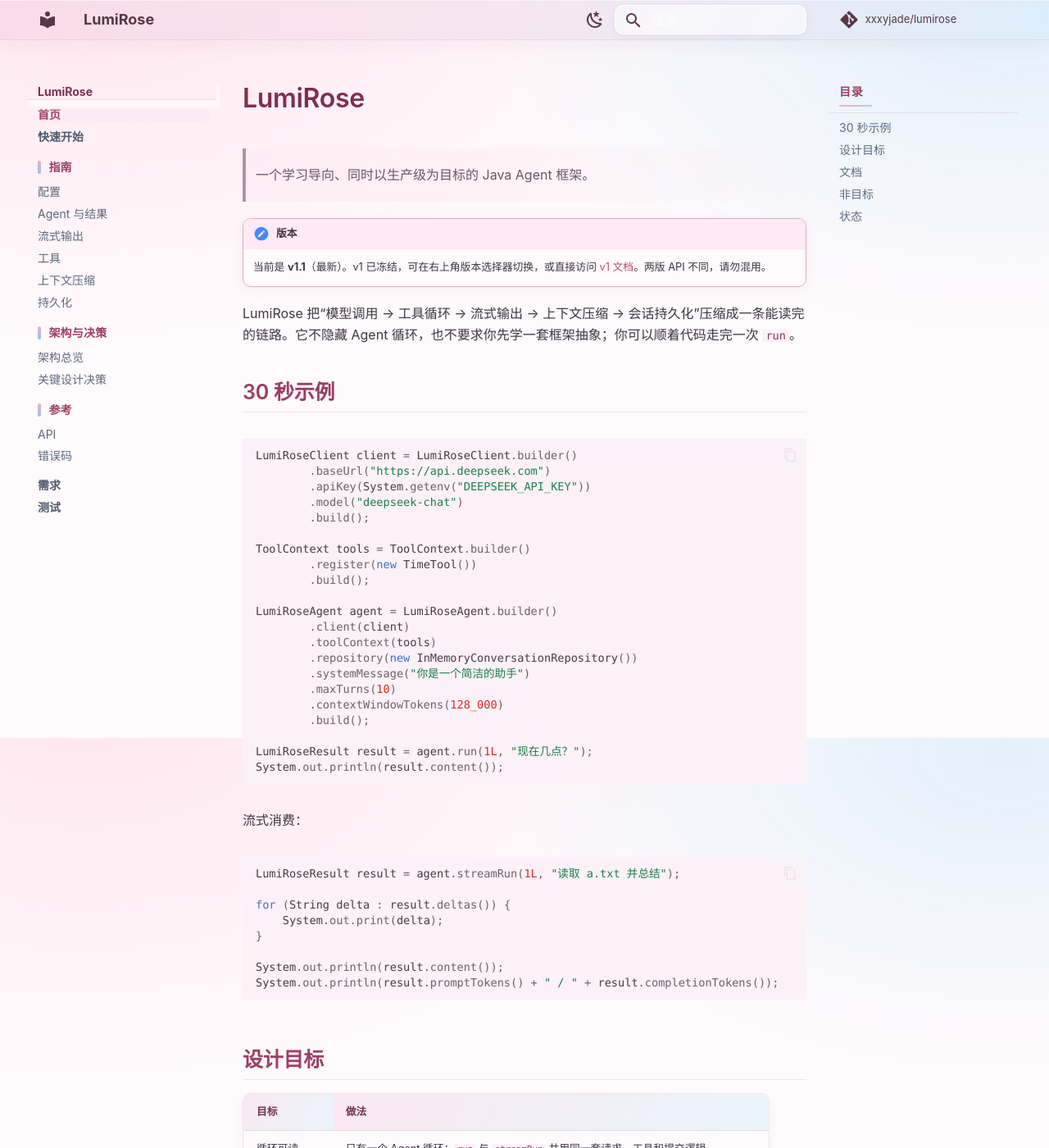
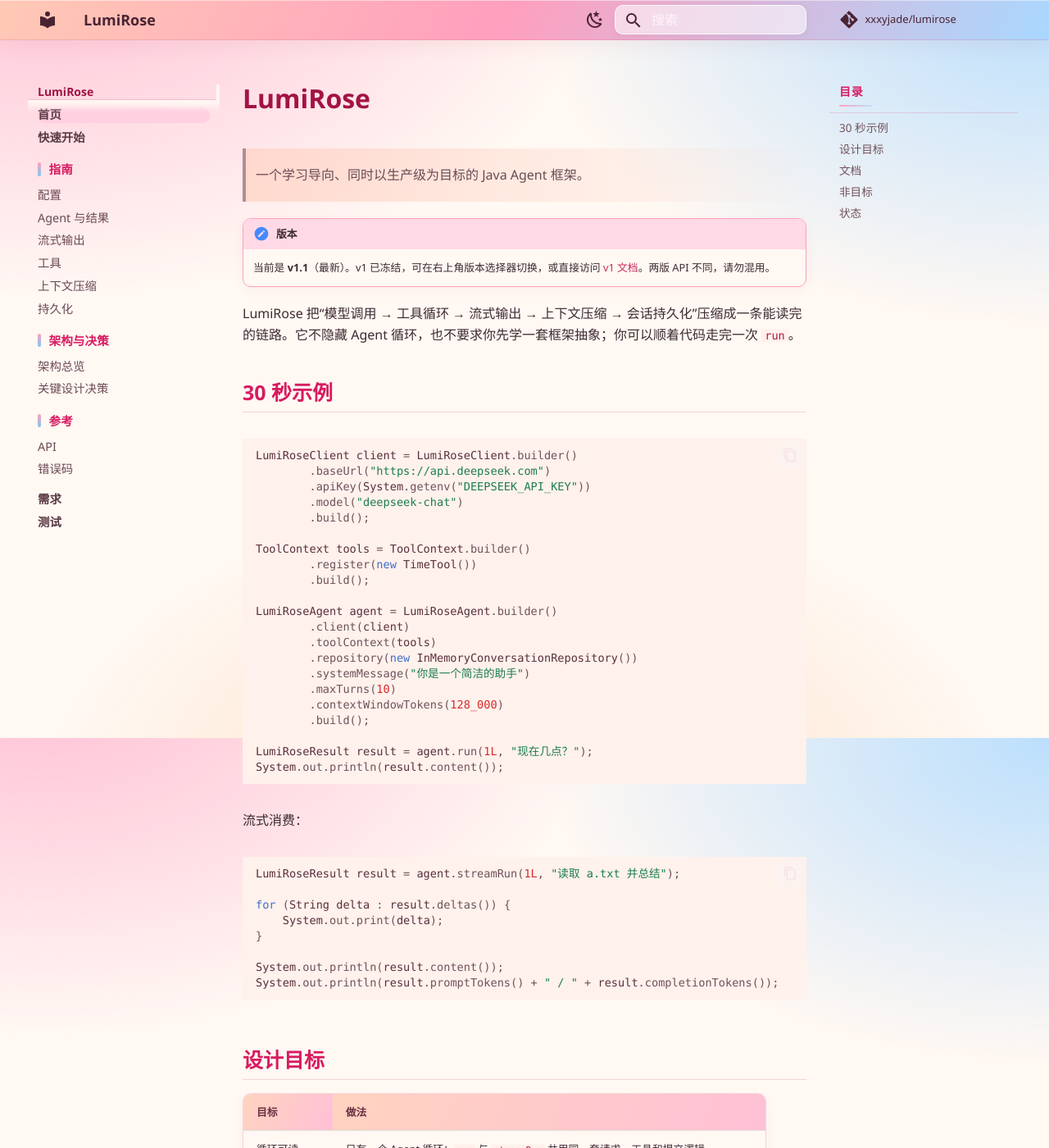
Before and after one commit to XXXYJade/lumirose, an MkDocs documentation site: the page built from docs/v1.1/index.md, in a window 1280 px wide and 1400 px high. Shown: the whole window at 82% size. Built offline with MkDocs 1.6.1 and Material for MkDocs 9.7.7, drawn with Linux system fonts in a browser that asks for light colours; comment, search, counter and statistics services are not loaded; the version menu is left out.

Commit message:
docs: warm up theme and normalize documentation fonts

```diff
--- a/docs/v1.1/stylesheets/extra.css
+++ b/docs/v1.1/stylesheets/extra.css
@@ -1,120 +1,184 @@
 /* ==========================================================================
    LumiRose docs theme
-   Light palette: sakura pink + powder blue.
-   The navigation uses separate colors for section labels and child links so
-   hierarchy is visible without relying on weight alone.
+   Warm sakura / peach / powder-blue palette with a clean CJK sans stack.
    ========================================================================== */
 
 :root {
-  --lr-rose-100: #fdeaf2;
-  --lr-rose-300: #efaec7;
-  --lr-rose-400: #df83a8;
-  --lr-rose-500: #c45f89;
-  --lr-blue-100: #eaf6fd;
-  --lr-blue-300: #a9d3ea;
-  --lr-blue-400: #8fc4e2;
+  --lr-rose-100: #ffe3ec;
+  --lr-rose-200: #ffc9da;
+  --lr-rose-300: #ff9fbe;
+  --lr-rose-400: #ff7fa8;
+  --lr-rose-500: #ef5f8e;
+  --lr-rose-600: #d7265f;
+  --lr-rose-700: #b0174a;
+
+  --lr-peach-100: #fff0e6;
+  --lr-peach-200: #ffdcc6;
+  --lr-peach-400: #ffb38a;
+
+  --lr-blue-100: #e8f6ff;
+  --lr-blue-300: #b9e2fb;
+  --lr-blue-400: #7fc8ef;
 }
 
 /* --------------------------------------------------------------------------
-   Light scheme
+   Light scheme: warm cream canvas, vivid rose, peach and a blue highlight.
    -------------------------------------------------------------------------- */
 
 [data-md-color-scheme="default"] {
-  --md-primary-fg-color: #e7a6bf;
-  --md-primary-fg-color--light: #f4c9da;
-  --md-primary-fg-color--dark: #c97d9d;
-  --md-primary-bg-color: #573747;
+  --md-primary-fg-color: #ff9fbe;
+  --md-primary-fg-color--light: #ffc9da;
+  --md-primary-fg-color--dark: #e85d8a;
+  --md-primary-bg-color: #4a2332;
 
-  --md-accent-fg-color: #3d87b2;
-  --md-accent-fg-color--transparent: rgb(61 135 178 / 12%);
+  --md-accent-fg-color: #e85d75;
+  --md-accent-fg-color--transparent: rgb(232 93 117 / 12%);
 
-  --md-default-fg-color: #3f3540;
-  --md-default-fg-color--light: #6f5f6a;
-  --md-default-fg-color--lighter: #a995a1;
-  --md-default-fg-color--lightest: #f1e2e9;
-  --md-default-bg-color: #fffafc;
+  --md-default-fg-color: #3d2b32;
+  --md-default-fg-color--light: #6f525b;
+  --md-default-fg-color--lighter: #b08d97;
+  --md-default-fg-color--lightest: #f7e3e8;
+  --md-default-bg-color: #fff8f3;
 
-  --md-typeset-a-color: #b04f74;
-  --md-typeset-color: #3f3540;
+  --md-typeset-a-color: #c72c5a;
+  --md-typeset-color: #3d2b32;
 
-  --md-code-bg-color: #fbf1f6;
-  --md-code-fg-color: #4a3a45;
+  --md-code-bg-color: #fff1ec;
+  --md-code-fg-color: #5a2f3d;
 
-  --md-footer-bg-color: #f8eaf1;
-  --md-footer-fg-color: #5d4a56;
-  --md-footer-fg-color--light: #806c78;
-  --md-footer-fg-color--lighter: #a995a1;
-  --md-footer-bg-color--dark: #f2e0e9;
+  --md-footer-bg-color: #ffebe1;
+  --md-footer-fg-color: #5a3a42;
+  --md-footer-fg-color--light: #806069;
+  --md-footer-fg-color--lighter: #b08d97;
+  --md-footer-bg-color--dark: #ffe2ec;
 
-  --lr-nav-section: #9c3f63;
-  --lr-nav-link: #5d687d;
-  --lr-nav-link-hover: #2a7399;
-  --lr-nav-link-hover-bg: #eef7fd;
-  --lr-nav-active: #a33f64;
-  --lr-nav-active-bg: #fdeaf2;
+  --lr-header-text: #4a2332;
+  --lr-header-1: #ffc9b5;
+  --lr-header-2: #ff9fbe;
+  --lr-header-3: #a9d8ff;
 
-  --lr-toc-title: #9c3f63;
-  --lr-toc-link: #606c80;
-  --lr-toc-active-bg: #fff4f8;
+  --lr-source-text: #6b2f42;
+  --lr-source-1: #ffd9c9;
+  --lr-source-2: #ffd0e2;
+  --lr-source-3: #d6efff;
 
-  --lr-border: rgb(190 120 148 / 18%);
-  --lr-heading: #7f2f4e;
-  --lr-heading-2: #9c3f63;
-  --lr-heading-3: #2f6f91;
+  --lr-footer-1: #ffe3d3;
+  --lr-footer-2: #ffd6e5;
+  --lr-footer-3: #d9f0ff;
 
-  --lr-page-glow-1: rgb(255 214 230 / 55%);
-  --lr-page-glow-2: rgb(208 234 249 / 60%);
+  --lr-glow-1: rgb(255 184 208 / 88%);
+  --lr-glow-2: rgb(169 216 255 / 78%);
+  --lr-glow-3: rgb(255 211 173 / 70%);
+
+  --lr-border: rgb(214 96 128 / 24%);
+  --lr-nav-title: #a31345;
+  --lr-nav-section: #d81b60;
+  --lr-nav-top: #5a3a44;
+  --lr-nav-link: #6b4a54;
+  --lr-nav-link-hover: #c22e52;
+  --lr-nav-link-hover-bg: #ffe8ef;
+  --lr-nav-active: #b0174a;
+  --lr-nav-active-bg: #ffd0e0;
+
+  --lr-toc-title: #d81b60;
+  --lr-toc-link: #72525c;
+  --lr-toc-active-bg: #ffd9e6;
+
+  --lr-heading: #a31345;
+  --lr-heading-2: #d81b60;
+  --lr-heading-3: #b3542f;
+
+  --lr-quote-text: #6b4a54;
+  --lr-quote-bg: rgb(255 211 196 / 75%);
+
+  --lr-table-head-1: #ffd3bf;
+  --lr-table-head-2: #ffc0d6;
+  --lr-table-head-text: #6b2f42;
+  --lr-table-alt: rgb(255 247 241 / 78%);
+
+  --lr-code-inline: #b0174a;
+  --lr-note-bg: #ffd9e5;
+  --lr-tip-bg: #e1f4ff;
 }
 
 /* --------------------------------------------------------------------------
-   Dark scheme: keep the same rose/blue identity on a plum night background.
+   Dark scheme: warm plum night with rose and peach highlights.
    -------------------------------------------------------------------------- */
 
 [data-md-color-scheme="slate"] {
-  --md-primary-fg-color: #3a2732;
-  --md-primary-fg-color--light: #523746;
-  --md-primary-fg-color--dark: #2a1b23;
-  --md-primary-bg-color: #f4d9e5;
+  --md-primary-fg-color: #4a2a37;
+  --md-primary-fg-color--light: #643748;
+  --md-primary-fg-color--dark: #35202a;
+  --md-primary-bg-color: #ffd6e2;
 
-  --md-accent-fg-color: #9fd0ec;
-  --md-accent-fg-color--transparent: rgb(159 208 236 / 12%);
+  --md-accent-fg-color: #ffb08a;
+  --md-accent-fg-color--transparent: rgb(255 176 138 / 12%);
 
-  --md-default-fg-color: #f2e4ec;
-  --md-default-fg-color--light: #cbb3c1;
-  --md-default-fg-color--lighter: #927a88;
-  --md-default-fg-color--lightest: #3a2a34;
-  --md-default-bg-color: #21181e;
+  --md-default-fg-color: #ffedf2;
+  --md-default-fg-color--light: #e3c2cc;
+  --md-default-fg-color--lighter: #a9818e;
+  --md-default-fg-color--lightest: #402b35;
+  --md-default-bg-color: #23171d;
 
-  --md-typeset-a-color: #f0a6c2;
-  --md-typeset-color: #f2e4ec;
+  --md-typeset-a-color: #ff9fbe;
+  --md-typeset-color: #ffedf2;
 
-  --md-code-bg-color: #2b1f27;
-  --md-code-fg-color: #f4dce7;
+  --md-code-bg-color: #2d1d25;
+  --md-code-fg-color: #ffe4ec;
 
-  --md-footer-bg-color: #1b1318;
-  --md-footer-fg-color: #d9c2cf;
-  --md-footer-fg-color--light: #b9a0ae;
-  --md-footer-fg-color--lighter: #8d7482;
-  --md-footer-bg-color--dark: #150f13;
+  --md-footer-bg-color: #1d1419;
+  --md-footer-fg-color: #e3c2cc;
+  --md-footer-fg-color--light: #c19da9;
+  --md-footer-fg-color--lighter: #95707e;
+  --md-footer-bg-color--dark: #170f13;
 
-  --lr-nav-section: #f0a6c2;
-  --lr-nav-link: #c6b3bf;
-  --lr-nav-link-hover: #9fd0ec;
-  --lr-nav-link-hover-bg: rgb(159 208 236 / 10%);
-  --lr-nav-active: #f4b7ce;
-  --lr-nav-active-bg: rgb(240 166 194 / 12%);
+  --lr-header-text: #ffe3ec;
+  --lr-header-1: #4a2a37;
+  --lr-header-2: #3a202b;
+  --lr-header-3: #1f2b35;
 
-  --lr-toc-title: #f0a6c2;
-  --lr-toc-link: #bda9b5;
-  --lr-toc-active-bg: rgb(240 166 194 / 10%);
+  --lr-source-text: #ffe3ec;
+  --lr-source-1: #3a242e;
+  --lr-source-2: #33202a;
+  --lr-source-3: #1e2932;
 
-  --lr-border: rgb(240 166 194 / 18%);
-  --lr-heading: #f4c2d5;
-  --lr-heading-2: #f0a6c2;
-  --lr-heading-3: #a8d6ee;
+  --lr-footer-1: #2b1b22;
+  --lr-footer-2: #251820;
+  --lr-footer-3: #1a252d;
 
-  --lr-page-glow-1: rgb(122 61 84 / 20%);
-  --lr-page-glow-2: rgb(56 106 134 / 18%);
+  --lr-glow-1: rgb(160 60 90 / 25%);
+  --lr-glow-2: rgb(60 120 160 / 18%);
+  --lr-glow-3: rgb(160 100 50 / 16%);
+
+  --lr-border: rgb(255 159 190 / 20%);
+  --lr-nav-title: #ffd1dc;
+  --lr-nav-section: #ff9fbe;
+  --lr-nav-top: #e3c2cc;
+  --lr-nav-link: #d6b6c1;
+  --lr-nav-link-hover: #ffc29a;
+  --lr-nav-link-hover-bg: rgb(255 176 138 / 10%);
+  --lr-nav-active: #ffb3c9;
+  --lr-nav-active-bg: rgb(255 127 168 / 15%);
+
+  --lr-toc-title: #ff9fbe;
+  --lr-toc-link: #c8a6b1;
+  --lr-toc-active-bg: rgb(255 127 168 / 12%);
+
+  --lr-heading: #ffd1dc;
+  --lr-heading-2: #ff9fbe;
+  --lr-heading-3: #ffc29a;
+
+  --lr-quote-text: #e3c2cc;
+  --lr-quote-bg: rgb(255 159 190 / 8%);
+
+  --lr-table-head-1: rgb(160 60 90 / 35%);
+  --lr-table-head-2: rgb(160 100 50 / 30%);
+  --lr-table-head-text: #ffd1dc;
+  --lr-table-alt: rgb(255 159 190 / 4%);
+
+  --lr-code-inline: #ffb3c9;
+  --lr-note-bg: rgb(255 159 190 / 15%);
+  --lr-tip-bg: rgb(127 200 239 / 14%);
 }
 
 /* --------------------------------------------------------------------------
@@ -122,17 +186,24 @@
    -------------------------------------------------------------------------- */
 
 body {
+  --md-text-font-family: "Noto Sans SC", "PingFang SC", "Microsoft YaHei UI",
+    "Microsoft YaHei", "Segoe UI", sans-serif;
+  --md-code-font-family: "Cascadia Code", "JetBrains Mono", "SFMono-Regular",
+    Consolas, "Liberation Mono", monospace;
+  -webkit-font-smoothing: antialiased;
+  -moz-osx-font-smoothing: grayscale;
   background-color: var(--md-default-bg-color);
   background-image:
-    radial-gradient(60rem 36rem at 8% -4%, var(--lr-page-glow-1), transparent 62%),
-    radial-gradient(52rem 32rem at 96% 2%, var(--lr-page-glow-2), transparent 60%);
+    radial-gradient(54rem 34rem at 4% -8%, var(--lr-glow-1), transparent 64%),
+    radial-gradient(50rem 32rem at 100% 0%, var(--lr-glow-2), transparent 62%),
+    radial-gradient(46rem 30rem at 50% 110%, var(--lr-glow-3), transparent 64%);
   background-attachment: fixed;
   background-repeat: no-repeat;
 }
 
 ::selection {
-  color: #4a2b3a;
-  background: #f7c9dc;
+  color: #4a2332;
+  background: #ffc9da;
 }
 
 /* --------------------------------------------------------------------------
@@ -140,10 +211,17 @@ body {
    -------------------------------------------------------------------------- */
 
 .md-header {
-  color: #573747;
-  background: linear-gradient(115deg, #f9dce8 0%, #f6e6f1 46%, #dceefa 100%);
-  border-bottom: 1px solid rgb(190 120 148 / 14%);
-  box-shadow: 0 1px 0 rgb(255 255 255 / 55%) inset, 0 6px 24px rgb(126 73 96 / 6%);
+  color: var(--lr-header-text);
+  background: linear-gradient(
+    115deg,
+    var(--lr-header-1) 0%,
+    var(--lr-header-2) 48%,
+    var(--lr-header-3) 100%
+  );
+  border-bottom: 1px solid var(--lr-border);
+  box-shadow:
+    0 1px 0 rgb(255 255 255 / 50%) inset,
+    0 6px 24px rgb(160 60 90 / 8%);
 }
 
 .md-header__title,
@@ -153,30 +231,29 @@ body {
 }
 
 .md-header .md-search__form {
-  background-color: rgb(255 255 255 / 62%);
-  border: 1px solid rgb(255 255 255 / 76%);
+  background-color: rgb(255 255 255 / 55%);
+  border: 1px solid rgb(255 255 255 / 72%);
   border-radius: 0.5rem;
-  box-shadow: 0 2px 8px rgb(126 73 96 / 7%);
+  box-shadow: 0 2px 8px rgb(160 60 90 / 8%);
 }
 
 .md-header .md-search__form:hover {
-  background-color: rgb(255 255 255 / 82%);
+  background-color: rgb(255 255 255 / 78%);
 }
 
 .md-header .md-search__input {
-  color: #4a3a45;
+  color: #4a2332;
 }
 
 [data-md-color-scheme="slate"] .md-header {
-  color: #f4d9e5;
-  background: linear-gradient(115deg, #34222c 0%, #2b222d 50%, #1e2a32 100%);
-  border-bottom-color: rgb(240 166 194 / 14%);
-  box-shadow: 0 1px 0 rgb(255 255 255 / 5%) inset, 0 6px 24px rgb(0 0 0 / 24%);
+  box-shadow:
+    0 1px 0 rgb(255 255 255 / 5%) inset,
+    0 6px 24px rgb(0 0 0 / 24%);
 }
 
 [data-md-color-scheme="slate"] .md-header .md-search__form {
   background-color: rgb(255 255 255 / 8%);
-  border-color: rgb(240 166 194 / 16%);
+  border-color: rgb(255 159 190 / 18%);
 }
 
 [data-md-color-scheme="slate"] .md-header .md-search__form:hover {
@@ -184,7 +261,7 @@ body {
 }
 
 [data-md-color-scheme="slate"] .md-header .md-search__input {
-  color: #f2e4ec;
+  color: #ffedf2;
 }
 
 /* --------------------------------------------------------------------------
@@ -196,7 +273,7 @@ body {
 }
 
 .md-nav--primary .md-nav__title[for="__drawer"] {
-  color: #7f2f4e;
+  color: var(--lr-nav-title);
   background: transparent;
   border-bottom: 1px solid var(--lr-border);
 }
@@ -206,8 +283,13 @@ body {
 }
 
 .md-nav__source {
-  color: #6f3a50;
-  background: linear-gradient(115deg, #fbe3ec 0%, #f3e8f5 50%, #e6f2fa 100%);
+  color: var(--lr-source-text);
+  background: linear-gradient(
+    115deg,
+    var(--lr-source-1) 0%,
+    var(--lr-source-2) 50%,
+    var(--lr-source-3) 100%
+  );
   border-bottom: 1px solid var(--lr-border);
 }
 
@@ -215,20 +297,10 @@ body {
   color: inherit;
 }
 
-[data-md-color-scheme="slate"] .md-nav__source {
-  color: #f4d9e5;
-  background: linear-gradient(115deg, #34222c 0%, #2b222d 50%, #1e2a32 100%);
-}
-
-/* Direct top-level pages (for example "需求" and "测试") sit between the
-   section labels and the child links in the hierarchy. */
-.md-nav--primary > .md-nav__list > .md-nav__item:not(.md-nav__item--section) > .md-nav__link {
-  color: #4f5a6e;
-  font-weight: 600;
-}
-
-.md-nav--primary > .md-nav__list > .md-nav__item:not(.md-nav__item--section) > .md-nav__link--active {
-  color: var(--lr-nav-active);
+/* Keep the four navigation levels visually distinct:
+   group title > direct page > child link > current child. */
+.md-nav--primary .md-nav__item {
+  font-size: 0.72rem;
 }
 
 .md-nav--primary .md-nav__item--section {
@@ -236,7 +308,30 @@ body {
 }
 
 .md-nav--primary .md-nav__item--section > .md-nav__link {
-  margin-bottom: 0.15rem;
+  margin-bottom: 0.2rem;
+  color: var(--lr-nav-section);
+  font-size: 0.73rem;
+  font-weight: 700;
+  letter-spacing: 0.01em;
+}
+
+.md-nav--primary .md-nav__item--section > .md-nav__link .md-ellipsis {
+  display: inline-flex;
+  gap: 0.45rem;
+  align-items: center;
+}
+
+.md-nav--primary .md-nav__item--section > .md-nav__link .md-ellipsis::before {
+  width: 0.22rem;
+  height: 0.82rem;
+  content: "";
+  background: linear-gradient(180deg, var(--lr-rose-300), var(--lr-blue-400));
+  border-radius: 99px;
+}
+
+.md-nav--primary > .md-nav__list > .md-nav__item:not(.md-nav__item--section) > .md-nav__link {
+  color: var(--lr-nav-top);
+  font-weight: 600;
 }
 
 .md-nav--primary .md-nav__link {
@@ -264,36 +359,9 @@ body {
   background-color: var(--lr-nav-active-bg);
 }
 
-/* Section labels are the top-level group names. Give them a rose tone and a
-   small rose-to-blue marker; child links stay muted slate blue. */
-.md-nav--primary .md-nav__item--section > .md-nav__link {
-  color: var(--lr-nav-section);
-  font-weight: 700;
-  letter-spacing: 0.015em;
-}
-
-.md-nav--primary .md-nav__item--section > .md-nav__link .md-ellipsis {
-  display: inline-flex;
-  gap: 0.45rem;
-  align-items: center;
-}
-
-.md-nav--primary .md-nav__item--section > .md-nav__link .md-ellipsis::before {
-  width: 0.22rem;
-  height: 0.82rem;
-  content: "";
-  background: linear-gradient(180deg, var(--lr-rose-300), var(--lr-blue-400));
-  border-radius: 99px;
-}
-
 .md-nav--primary .md-nav__item--section > .md-nav__link[for]:hover {
   color: var(--lr-nav-section);
   background-color: transparent;
-}
-
-[data-md-color-scheme="slate"] .md-nav--primary .md-nav__title[for="__drawer"] {
-  color: #f4c2d5;
-  background: transparent;
 }
 
 /* --------------------------------------------------------------------------
@@ -303,6 +371,7 @@ body {
 .md-nav--secondary .md-nav__title {
   padding-bottom: 0.35rem;
   color: var(--lr-toc-title);
+  font-size: 0.7rem;
   font-weight: 700;
   letter-spacing: 0.06em;
   background: transparent;
@@ -322,6 +391,7 @@ body {
 
 .md-nav--secondary .md-nav__link {
   color: var(--lr-toc-link);
+  font-size: 0.68rem;
   border-radius: 0.35rem;
   transition: color 150ms ease, background-color 150ms ease, box-shadow 150ms ease;
 }
@@ -351,24 +421,27 @@ body {
 
 .md-typeset h1 {
   color: var(--lr-heading);
-  font-weight: 600;
+  font-weight: 700;
+  letter-spacing: 0;
 }
 
 .md-typeset h2 {
   padding-bottom: 0.24em;
   color: var(--lr-heading-2);
-  font-weight: 600;
+  font-weight: 700;
+  letter-spacing: 0;
   border-bottom: 1px solid var(--lr-border);
 }
 
 .md-typeset h3 {
   color: var(--lr-heading-3);
   font-weight: 600;
+  letter-spacing: 0;
 }
 
 .md-typeset a {
   text-underline-offset: 0.15em;
-  text-decoration-color: rgb(176 79 116 / 30%);
+  text-decoration-color: rgb(199 44 90 / 30%);
 }
 
 .md-typeset a:hover {
@@ -378,15 +451,10 @@ body {
 
 .md-typeset blockquote {
   padding: 0.2rem 0.9rem;
-  color: #6b5562;
-  background: linear-gradient(90deg, rgb(253 234 242 / 65%), transparent);
+  color: var(--lr-quote-text);
+  background: linear-gradient(90deg, var(--lr-quote-bg), transparent);
   border-left: 0.2rem solid var(--lr-rose-300);
   border-radius: 0 0.4rem 0.4rem 0;
-}
-
-[data-md-color-scheme="slate"] .md-typeset blockquote {
-  color: #d6becb;
-  background: linear-gradient(90deg, rgb(240 166 194 / 8%), transparent);
 }
 
 /* --------------------------------------------------------------------------
@@ -397,25 +465,16 @@ body {
   overflow: hidden;
   border-color: var(--lr-border);
   border-radius: 0.5rem;
-  box-shadow: 0 4px 14px rgb(126 73 96 / 4%);
+  box-shadow: 0 4px 14px rgb(160 60 90 / 5%);
 }
 
 .md-typeset table:not([class]) th {
-  color: #6f3550;
-  background: linear-gradient(115deg, #fbe8f1, #eaf5fc);
+  color: var(--lr-table-head-text);
+  background: linear-gradient(115deg, var(--lr-table-head-1), var(--lr-table-head-2));
 }
 
 .md-typeset table:not([class]) tbody tr:nth-child(2n) {
-  background-color: rgb(255 247 251 / 65%);
-}
-
-[data-md-color-scheme="slate"] .md-typeset table:not([class]) th {
-  color: #f4c2d5;
-  background: linear-gradient(115deg, rgb(122 61 84 / 35%), rgb(56 106 134 / 30%));
-}
-
-[data-md-color-scheme="slate"] .md-typeset table:not([class]) tbody tr:nth-child(2n) {
-  background-color: rgb(240 166 194 / 4%);
+  background-color: var(--lr-table-alt);
 }
 
 .md-typeset .highlight {
@@ -424,62 +483,38 @@ body {
 }
 
 .md-typeset code {
-  color: #8a3a5b;
+  color: var(--lr-code-inline);
 }
 
 .md-typeset pre > code {
   color: var(--md-code-fg-color);
 }
 
-[data-md-color-scheme="slate"] .md-typeset code {
-  color: #f0b4cb;
-}
-
 .md-typeset .admonition,
 .md-typeset details {
   overflow: hidden;
   border-radius: 0.5rem;
-  box-shadow: 0 4px 14px rgb(126 73 96 / 5%);
+  box-shadow: 0 4px 14px rgb(160 60 90 / 6%);
 }
 
 .md-typeset .admonition.note,
 .md-typeset details.note {
-  border-color: #e7a8c2;
+  border-color: #ff9fbe;
 }
 
 .md-typeset .admonition.note > .admonition-title,
 .md-typeset details.note > summary {
-  background-color: var(--lr-rose-100);
-}
-
-[data-md-color-scheme="slate"] .md-typeset .admonition.note,
-[data-md-color-scheme="slate"] .md-typeset details.note {
-  border-color: rgb(240 166 194 / 34%);
-}
-
-[data-md-color-scheme="slate"] .md-typeset .admonition.note > .admonition-title,
-[data-md-color-scheme="slate"] .md-typeset details.note > summary {
-  background-color: rgb(240 166 194 / 15%);
+  background-color: var(--lr-note-bg);
 }
 
 .md-typeset .admonition.tip,
 .md-typeset details.tip {
-  border-color: #a9d3ea;
+  border-color: #7fc8ef;
 }
 
 .md-typeset .admonition.tip > .admonition-title,
 .md-typeset details.tip > summary {
-  background-color: var(--lr-blue-100);
-}
-
-[data-md-color-scheme="slate"] .md-typeset .admonition.tip,
-[data-md-color-scheme="slate"] .md-typeset details.tip {
-  border-color: rgb(159 208 236 / 34%);
-}
-
-[data-md-color-scheme="slate"] .md-typeset .admonition.tip > .admonition-title,
-[data-md-color-scheme="slate"] .md-typeset details.tip > summary {
-  background-color: rgb(159 208 236 / 14%);
+  background-color: var(--lr-tip-bg);
 }
 
 /* --------------------------------------------------------------------------
@@ -488,7 +523,12 @@ body {
 
 .md-footer {
   color: var(--md-footer-fg-color);
-  background: linear-gradient(115deg, #f9e2ec 0%, #f4e9f2 50%, #e6f2fa 100%);
+  background: linear-gradient(
+    115deg,
+    var(--lr-footer-1) 0%,
+    var(--lr-footer-2) 50%,
+    var(--lr-footer-3) 100%
+  );
   border-top: 1px solid var(--lr-border);
 }
 
@@ -497,14 +537,9 @@ body {
 }
 
 .md-footer-meta.md-typeset a {
-  color: #7f4a60;
+  color: #8a3a56;
 }
 
-[data-md-color-scheme="slate"] .md-footer {
-  background: linear-gradient(115deg, #261a21 0%, #221a20 50%, #18232a 100%);
+[data-md-color-scheme="slate"] .md-footer-meta.md-typeset a {
+  color: #f0c6d3;
 }
-
-/* Keep the footer readable when Material renders its default dark meta bar. */
-[data-md-color-scheme="slate"] .md-footer-meta.md-typeset a {
-  color: #d9b7c7;
-}
```
